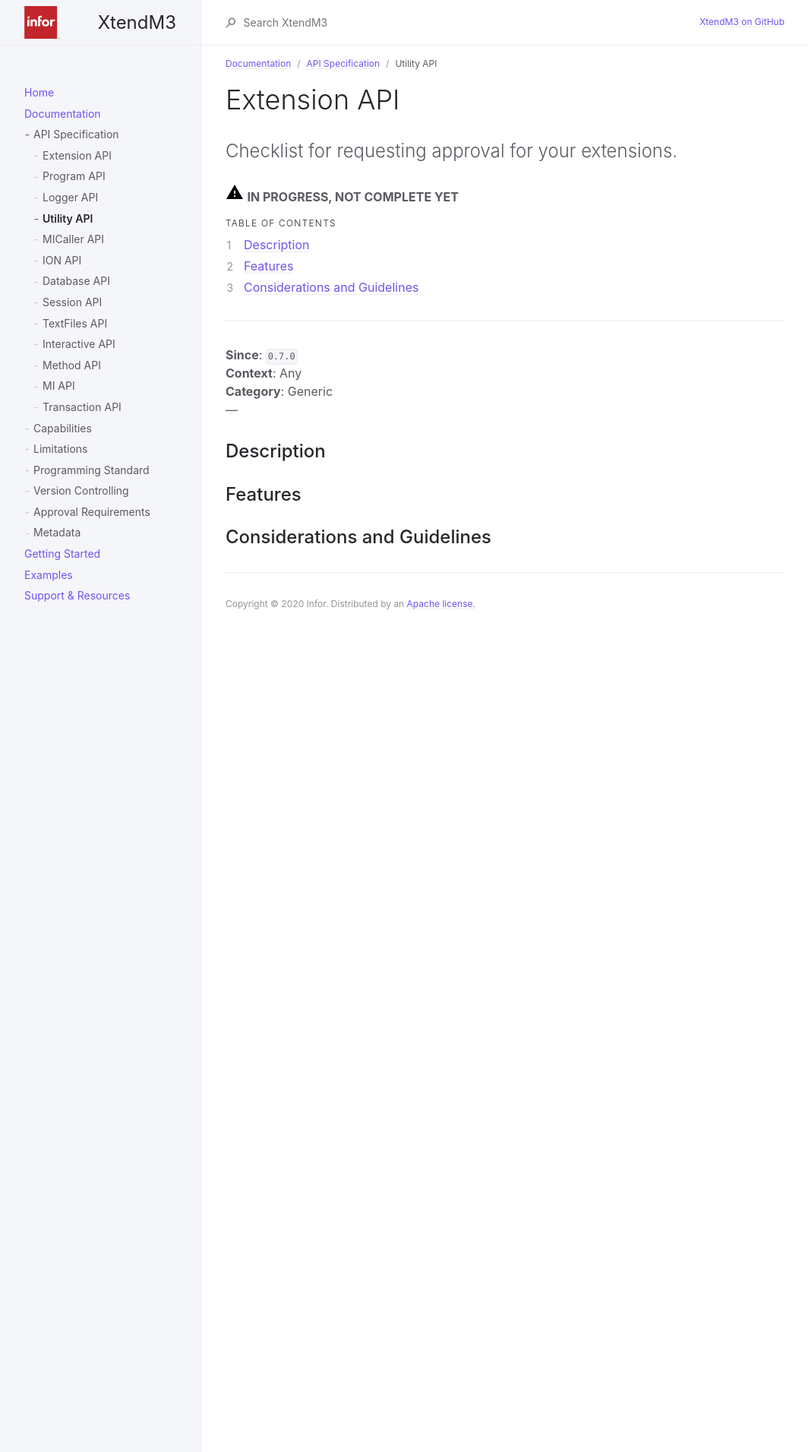
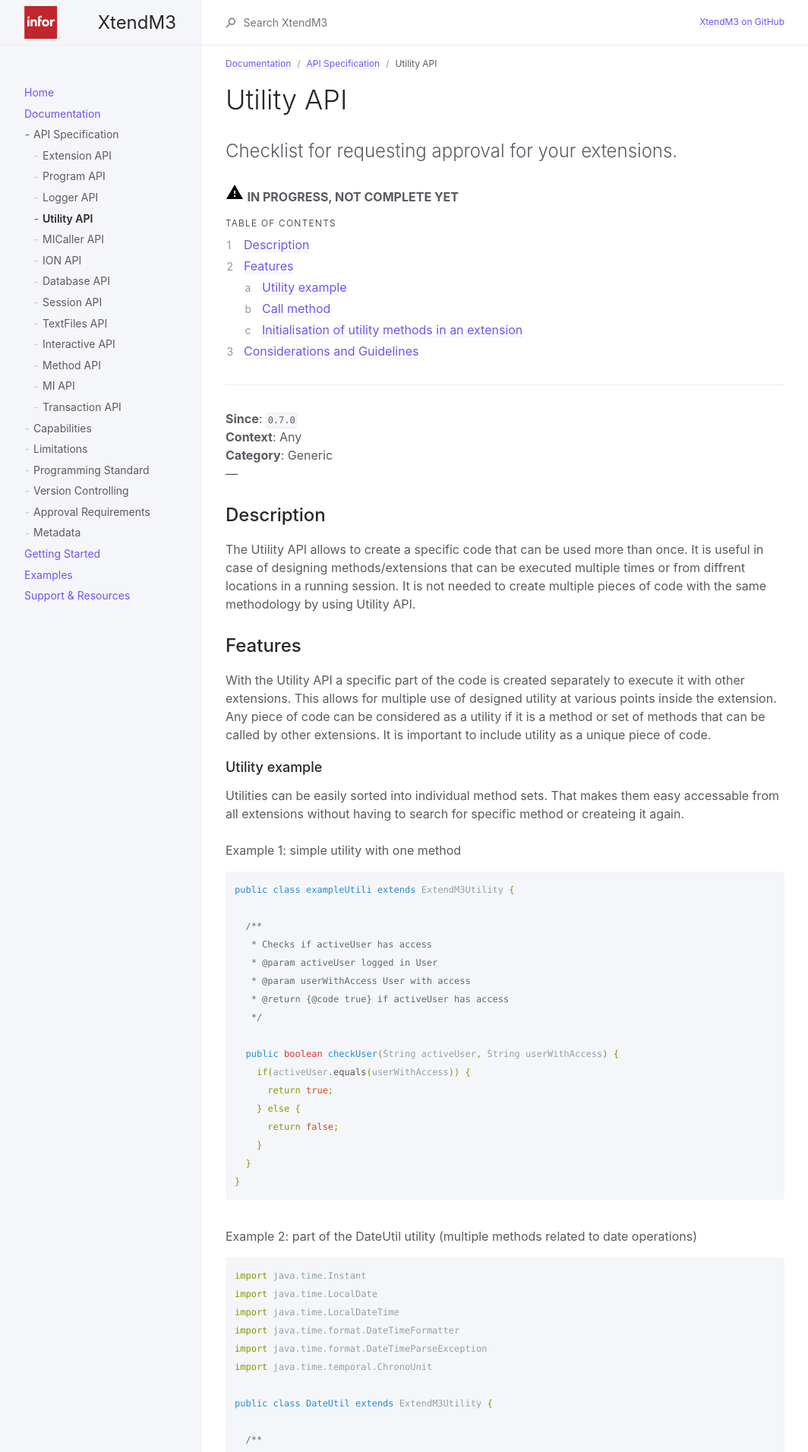
Before and after one commit to infor-cloud/xtendm3, a Jekyll site: the page built from docs/documentation/api-specification/utility-api.md, in a window 1280 px wide. Shown: the top 1911 px of the page at 76% size, without its empty margins (107-1171 px from the left). Built offline with Jekyll 4.4.1, drawn with Linux system fonts in a browser that asks for light colours; some of the changed text lies outside the part shown.

Commit message:
M3EXT-171 - UtilityAPI
UtilityAPI doc update:
- syntax is fixed
- added doc text and code examples

````diff
--- a/docs/documentation/api-specification/utility-api.md
+++ b/docs/documentation/api-specification/utility-api.md
@@ -6,7 +6,7 @@ grand_parent: Documentation
 nav_order: 4
 ---
 
-# Extension API
+# Utility API
 {: .no_toc }
 
 Checklist for requesting approval for your extensions.
@@ -26,7 +26,123 @@ Checklist for requesting approval for your extensions.
 **Category**: Generic
 ---
 ## Description
+The Utility API allows to create a specific code that can be used more than once. It is useful in case of designing methods/extensions that can be executed multiple times or from diffrent locations in a running session. It is not needed to create multiple pieces of code with the same methodology by using Utility API.
 
 ## Features
+With the Utility API a specific part of the code is created separately to execute it with other extensions. This allows for multiple use of designed utility at various points inside the extension. Any piece of code can be considered as a utility if it is a method or set of methods that can be called by other extensions. It is important to include utility as a unique piece of code.
+### Utility example
+Utilities can be easily sorted into individual method sets. That makes them easy accessable from all extensions without having to search for specific method or createing it again.
+<br><br>
+Example 1: simple utility with one method
+```groovy
+public class exampleUtili extends ExtendM3Utility {
 
+  /**
+   * Checks if activeUser has access
+   * @param activeUser logged in User
+   * @param userWithAccess User with access
+   * @return {@code true} if activeUser has access
+   */
+
+  public boolean checkUser(String activeUser, String userWithAccess) {
+    if(activeUser.equals(userWithAccess)) {
+      return true;
+    } else {
+      return false;
+    }
+  }
+}
+```
+<br>
+Example 2: part of the DateUtil utility (multiple methods related to date operations)
+
+```groovy
+import java.time.Instant
+import java.time.LocalDate
+import java.time.LocalDateTime
+import java.time.format.DateTimeFormatter
+import java.time.format.DateTimeParseException
+import java.time.temporal.ChronoUnit
+
+public class DateUtil extends ExtendM3Utility {
+
+  /**
+   * Get date in yyyyMMdd format
+   * @return date
+   */
+  String currentDateY8AsString() {
+    return LocalDate.now().format(DateTimeFormatter.ofPattern("yyyyMMdd"))
+  }
+
+ /**
+   * Get date in yyMMdd format
+   * @return date
+   */
+  public String currentDateY6AsString() {
+    return LocalDate.now().format(DateTimeFormatter.ofPattern("yyMMdd"));
+  }
+
+  /**
+   * Get date in yyMMdd format
+   * @return date
+   */
+  public int currentDateY6AsInt() {
+    return Integer.valueOf(currentDateY6AsString());
+  }
+
+  //etc. some other date methods
+```
+
+### Call method
+The 'Call' method of UtilityAPI is the main method by which operations on previously created utilities are possible to execute. The structure of call method is presented below:
+<br>
+Example: Call method structure
+```groovy
+  utility.call("- Name of the utility -","- Name of the chosen method inside utility -", "stringArgument", IntArgument, ... other arguments ...);
+```
+It is important to know the structure of the chosen method inside the utility.<br>
+Three elements are essential in the 'call' UtilityAPI method: <br>
+- name of the selected utility
+- name of the chosen method inside the selected utility
+- all necessary arguments of the selected method to execute the code
+
+### Initialisation of utility methods in an extension
+Utility can be interpreted as a kind of abstract class with fully implemented methods that are ready-to-use. In order to use the utility in an extension, it is only necessary to call the method from created utility inside designed extension and assign the relevant parameters to it.<br>
+Example:
+```groovy
+public class exampleWithUtility extends ExtendM3Trigger {
+  private final InteractiveAPI interactive;
+  private final UtilityAPI utility;
+
+  public exampleWithUtility(InteractiveAPI interactive, UtilityAPI utility) {
+    this.interactive=interactive;
+    this.utility=utility;
+  }
+  public void main() {
+    String todayDate = utility.call("DateUtil","currentDateY6AsString");
+    String fileDate = interactive.display.fields.WELVDT;
+    interactive.showOkDialog("Hello, today is "+todayDate +" (yy-mm-dd)");
+  }
+}
+```
+By using utilities lines of code and time to write code is saved while maintaining full performance of it. In addition, it is not necessary to write needed libraries to execute the code - all are included inside the utility. The same example without using utility below:<br>
+Example:
+```groovy
+import java.time.LocalDate
+import java.time.format.DateTimeFormatter
+
+public class exampleWithoutUtility extends ExtendM3Trigger {
+  private final InteractiveAPI interactive;
+
+  public exampleWithoutUtility(InteractiveAPI interactive) {
+    this.interactive=interactive;
+  }
+  public void main() {
+    String todayDate = LocalDate.now().format(DateTimeFormatter.ofPattern("yyMMdd"));
+    String fileDate = interactive.display.fields.WELVDT;
+    interactive.showOkDialog("Hello, today is "+todayDate +" (yy-mm-dd)");
+  }
+}
+```
 ## Considerations and Guidelines
+The UtilityAPI is a powerful component of XtendM3 that makes writing code much more efficient and easier. Creating utilities allows to use the same code in many code-points or calling them multiple times without having to repeat previously designed code. This also eliminates the need of implementing external libraries inside the extensions.
````
